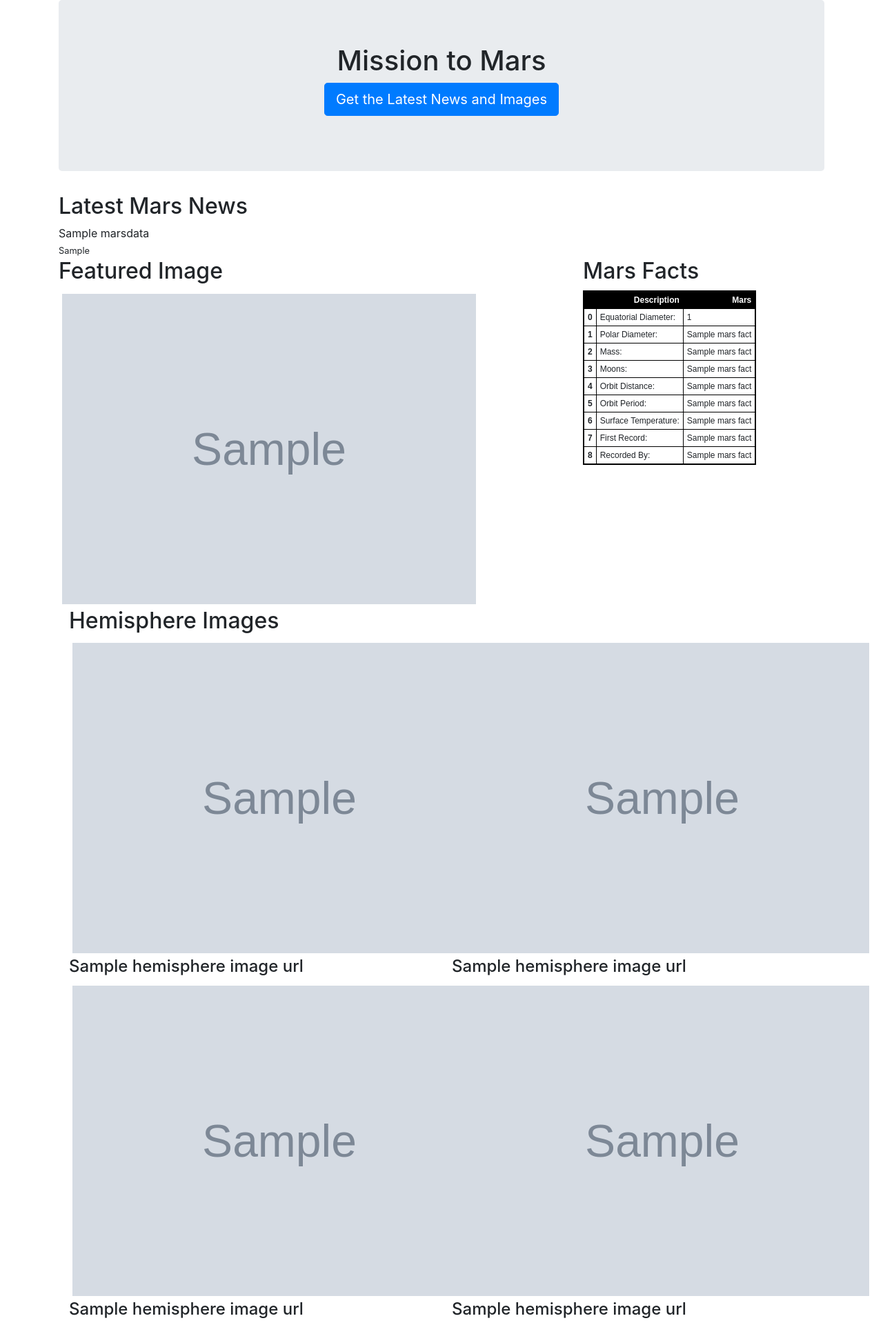
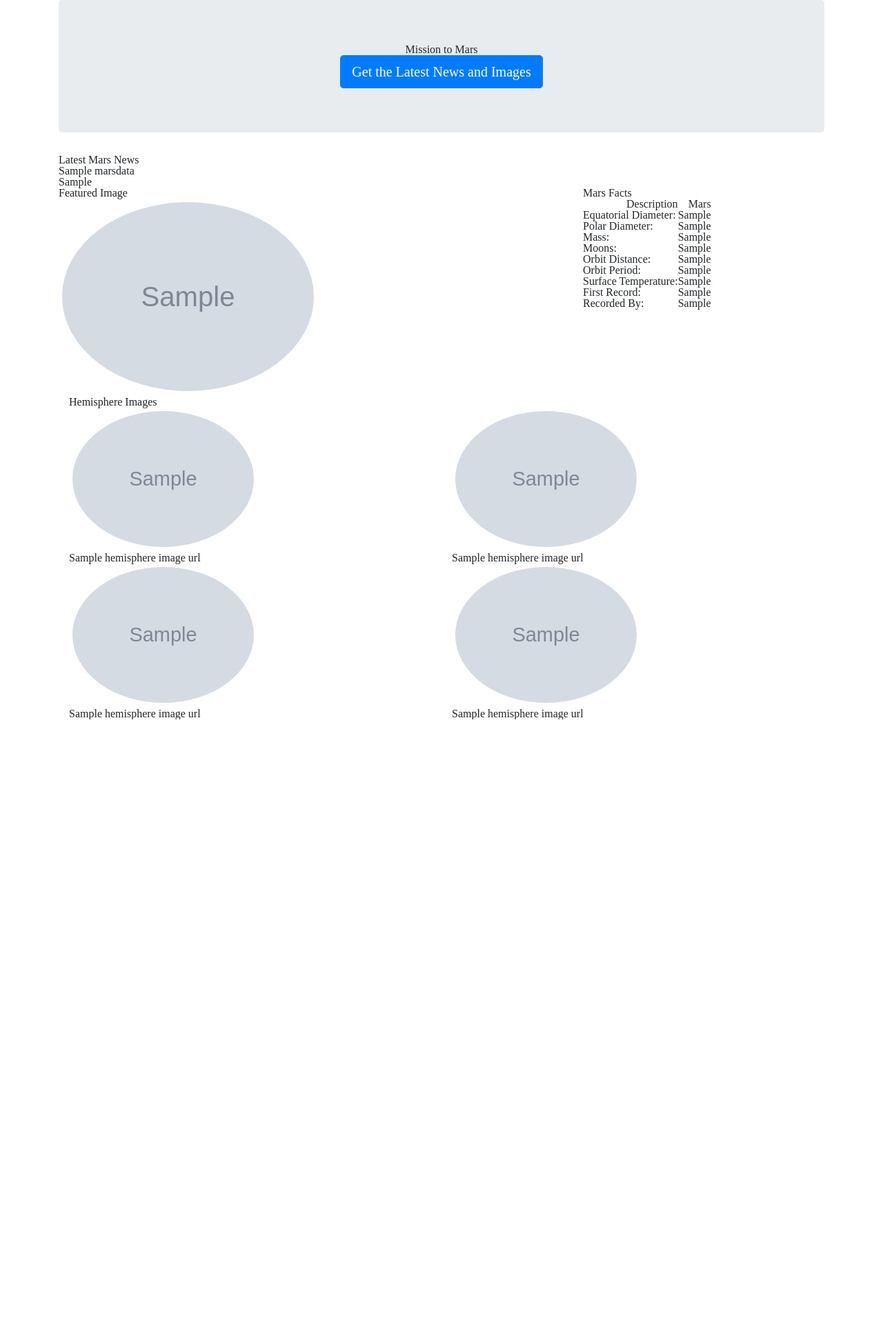
Before and after one commit to robertjbowen/web-scraping-challenge, a Flask app: page / in a window 1280 px wide. Shown: the whole page at 69% size. After the commit the page ends 1043 px from the top, so only its background shows below. Run offline with Flask 2, Linux system fonts and the light colour scheme; grey boxes marked "Sample" are stand-in pictures; a database or web service that is not in the repository returns one stand-in record (values such as "Sample title"); some libraries are stand-ins or nearby versions.

Commit message:
Completed scrape and display of all info

```diff
--- a/Missions_to_Mars/scrape_mars.py
+++ b/Missions_to_Mars/scrape_mars.py
@@ -50,7 +50,11 @@
     # Mars Facts
     facts_url = 'https://space-facts.com/mars/'
     pd.read_html(facts_url)[0].to_html('templates/mars_facts.html')
-    mars_data['mars_facts'] = pd.read_html(facts_url)[0].to_dict()
+    mars_facts = pd.read_html(facts_url)[0]
+    mars_facts.rename(columns={0:"Description", 1:"Mars"},inplace=True)
+    mars_facts = mars_facts.set_index('Description')
+    mars_data['mars_facts'] = mars_facts['Mars'].to_dict()
+    # mars_data['mars_facts'] = pd.read_html(facts_url)[0].to_dict()
 
 
     #Mars Hemispheres
--- a/Missions_to_Mars/templates/index.html
+++ b/Missions_to_Mars/templates/index.html
@@ -6,9 +6,10 @@
   <meta name="viewport" content="width=device-width, initial-scale=1.0">
   <meta http-equiv="X-UA-Compatible" content="ie=edge">
   <title>Mission to Mars</title>
+
+  <link rel="stylesheet" href="https://stackpath.bootstrapcdn.com/bootstrap/4.3.1/css/bootstrap.min.css" integrity="sha384-ggOyR0iXCbMQv3Xipma34MD+dH/1fQ784/j6cY/iJTQUOhcWr7x9JvoRxT2MZw1T" crossorigin="anonymous">
   <link rel="stylesheet" href="reset.css">
-  <link rel="stylesheet" href="style.css" >
-  <link rel="stylesheet" href="https://stackpath.bootstrapcdn.com/bootstrap/4.3.1/css/bootstrap.min.css" integrity="sha384-ggOyR0iXCbMQv3Xipma34MD+dH/1fQ784/j6cY/iJTQUOhcWr7x9JvoRxT2MZw1T" crossorigin="anonymous">
+  <link rel="stylesheet" href="style.css">
 </head>
 
 <body>
@@ -32,64 +33,54 @@
     <div class="row" id="mars_features_and_facts">
       <div class="col-md-8">
         <h2 class="heading">Featured Image</h2>
-        <img class="img_enhanced" src="{{ MarsData.featured_image_url }}"
-            class="img-responsive" alt="NASA JPL Daily Featured image" />
+        <img src="{{ MarsData.featured_image_url }}"
+            alt="NASA JPL Daily Featured image" />
       </div>
       <div class="col-md-4">
         <h2 class="heading">Mars Facts</h2>
         <table border="1" class="dataframe">
           <thead>
             <tr style="text-align: right;">
-              <th></th>
               <th>Description</th>
               <th>Mars</th>
             </tr>
           </thead>
           <tbody>
             <tr>
-              <th>0</th>
-              <td>Equatorial Diameter:</td>
-              <td>{{ MarsData.mars_facts[1][0] }}</td>
+              <th>Equatorial Diameter:</th>
+              <td>{{ MarsData.mars_facts['Equatorial Diameter:'] }}</td>
             </tr>
             <tr>
-              <th>1</th>
-              <td>Polar Diameter:</td>
-              <td>{{ MarsData.mars_facts[1][1] }}</td>
+              <th>Polar Diameter:</th>
+              <td>{{ MarsData.mars_facts['Polar Diameter:'] }}</td>
             </tr>
             <tr>
-              <th>2</th>
-              <td>Mass:</td>
-              <td>{{ MarsData.mars_facts[1][2] }}</td>
+              <th>Mass:</th>
+              <td>{{ MarsData.mars_facts['Mass:'] }}</td>
             </tr>
             <tr>
-              <th>3</th>
-              <td>Moons:</td>
-              <td>{{ MarsData.mars_facts[1][3] }}</td>
+              <th>Moons:</th>
+              <td>{{ MarsData.mars_facts['Moons:'] }}</td>
             </tr>
             <tr>
-              <th>4</th>
-              <td>Orbit Distance:</td>
-              <td>{{ MarsData.mars_facts[1][4] }}</td>
+              <th>Orbit Distance:</th>
+              <td>{{ MarsData.mars_facts['Orbit Distance:'] }}</td>
             </tr>
             <tr>
-              <th>5</th>
-              <td>Orbit Period:</td>
-              <td>{{ MarsData.mars_facts[1][5] }}</td>
+              <th>Orbit Period:</th>
+              <td>{{ MarsData.mars_facts['Orbit Period:'] }}</td>
             </tr>
             <tr>
-              <th>6</th>
-              <td>Surface Temperature:</td>
-              <td>{{ MarsData.mars_facts[1][6] }}</td>
+              <th>Surface Temperature:</th>
+              <td>{{ MarsData.mars_facts['Surface Temperature:'] }}</td>
             </tr>
             <tr>
-              <th>7</th>
-              <td>First Record:</td>
-              <td>{{ MarsData.mars_facts[1][7] }}</td>
+              <th>First Record:</th>
+              <td>{{ MarsData.mars_facts['First Record:'] }}</td>
             </tr>
             <tr>
-              <th>8</th>
-              <td>Recorded By:</td>
-              <td>{{ MarsData.mars_facts[1][8] }}</td>
+              <th>Recorded By:</th>
+              <td>{{ MarsData.mars_facts['Recorded By:'] }}</td>
             </tr>
           </tbody>
         </table>
--- a/Missions_to_Mars/templates/style.css
+++ b/Missions_to_Mars/templates/style.css
@@ -1,11 +1,7 @@
-.img_enhanced {
-   width: 600px;
+img {
+   width: 50%;
+   border-radius: 50%;
    margin: 5px;
-}
-.img-responsive {
-  width: 600px;
-  margin: 5 px;
-}
 
 table {
   border-collapse: collapse;
```
Also changed, not shown: Missions_to_Mars/MarsApp2.py (added, +38 -0 lines), 1 other file.
